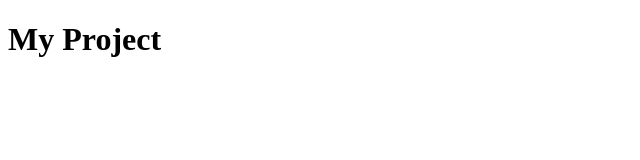
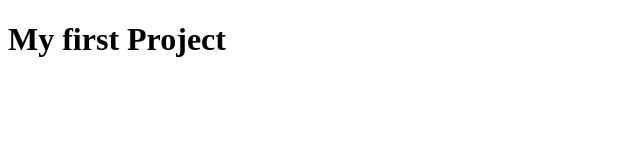
Before and after one commit to VictoriaKh-T/my-project, a plain HTML site: page index.html in a window 1280 px wide. Shown: the whole page, without its empty margins (0-640 px from the left). Drawn offline with Linux system fonts and the light colour scheme.

Commit message:
Update index.html

```diff
--- a/index.html
+++ b/index.html
@@ -7,6 +7,6 @@
     <title>My Project</title>
 </head>
 <body>
-  <h1>My Project</h1>
+  <h1>My first Project</h1>
 </body>
 </html>
```
